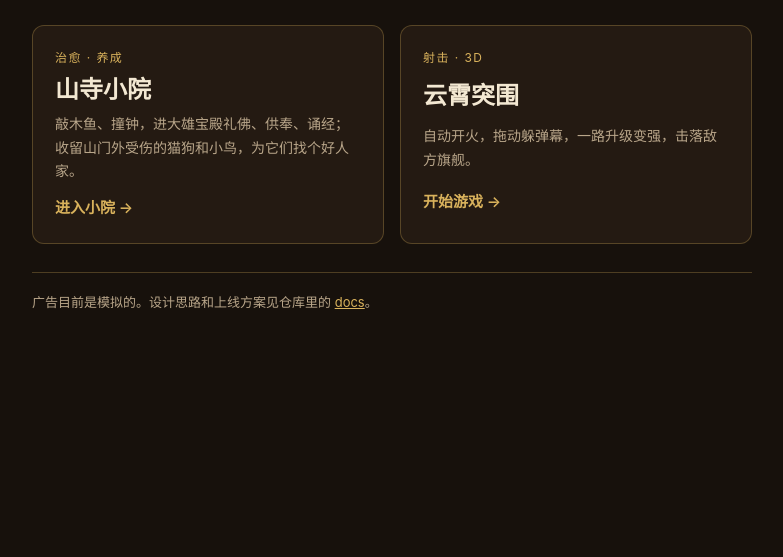
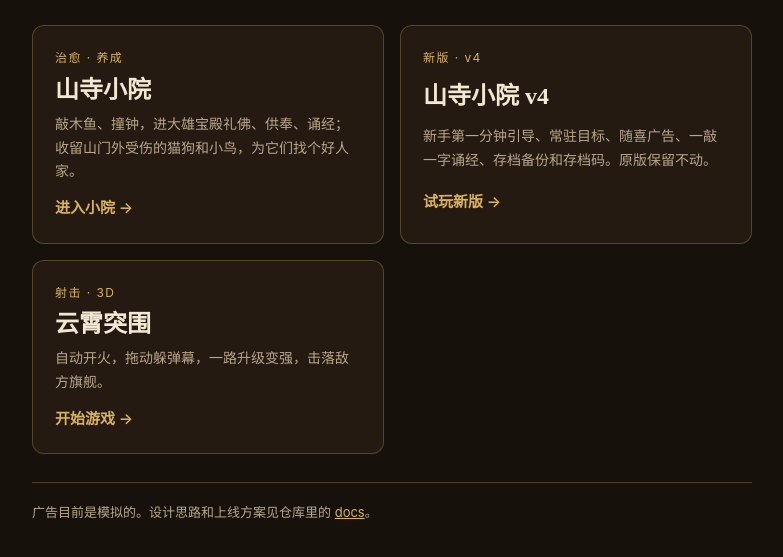
Before and after one commit to sunwenpng/mini-games, a plain HTML site: page index.html in a window 1280 px wide. Shown: the part 125-682 px from the top of the page, without its empty margins (248-1031 px from the left). Drawn offline with Linux system fonts and the light colour scheme.

Commit message:
List Temple Yard v4 on the landing page
Co-Authored-By: Claude Opus 5.5 <noreply@anthropic.com>

```diff
--- a/index.html
+++ b/index.html
@@ -63,6 +63,12 @@
       <span class="desc">敲木鱼、撞钟，进大雄宝殿礼佛、供奉、诵经；收留山门外受伤的猫狗和小鸟，为它们找个好人家。</span>
       <span class="play">进入小院 →</span>
     </a>
+    <a class="game" href="temple-yard-v4/">
+      <span class="tag">新版 · v4</span>
+      <span class="name">山寺小院 v4</span>
+      <span class="desc">新手第一分钟引导、常驻目标、随喜广告、一敲一字诵经、存档备份和存档码。原版保留不动。</span>
+      <span class="play">试玩新版 →</span>
+    </a>
     <a class="game" href="sky-breakout/">
       <span class="tag">射击 · 3D</span>
       <span class="name">云霄突围</span>
```
Also changed, not shown: 1 other file.
